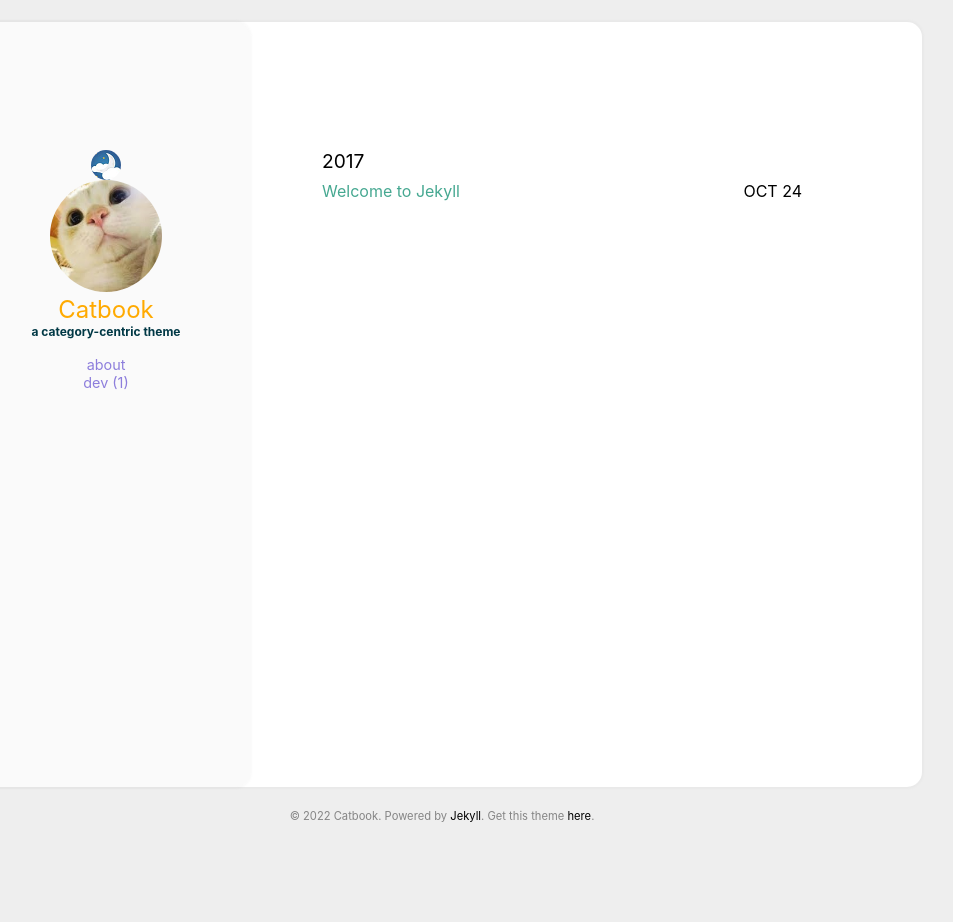
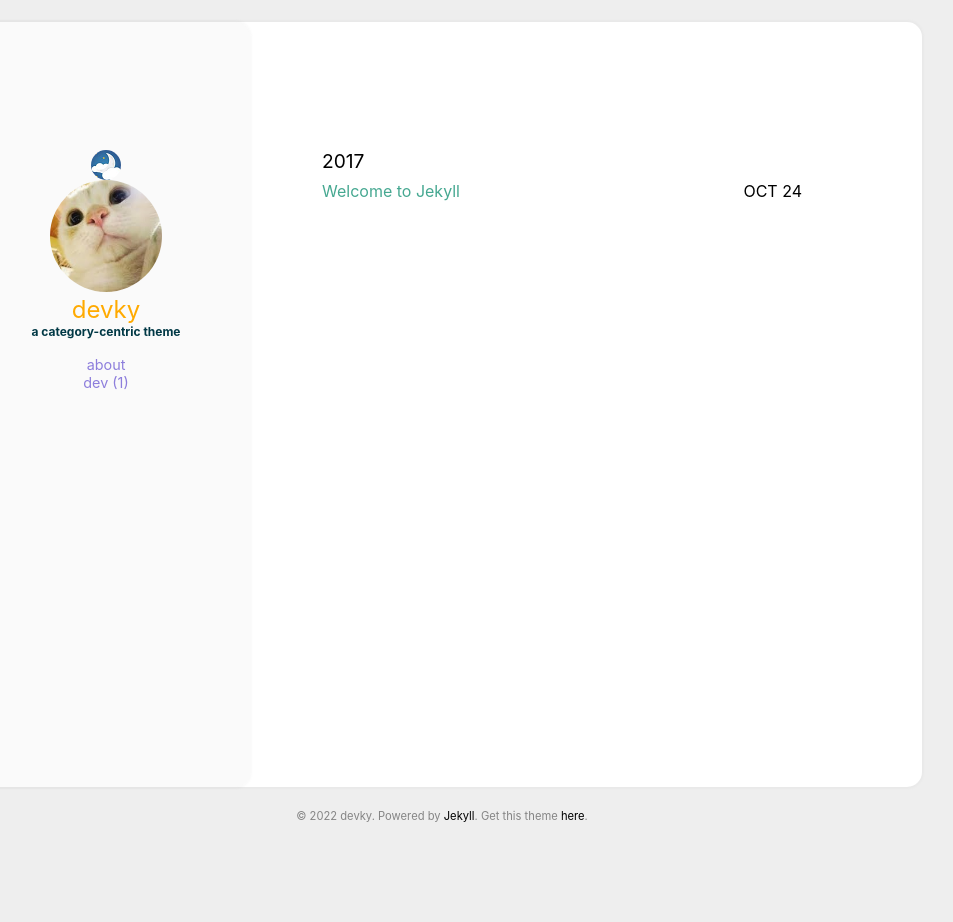
Before and after one commit to kyday/kyday.github.io, a Jekyll site: the page built from index.html, in a window 1280 px wide. Shown: the whole page, without its empty margins (198-1151 px from the left). Built offline with Jekyll 4.4.1, drawn with Linux system fonts in a browser that asks for light colours.

Commit message:
editing...

```diff
--- a/_config.yml
+++ b/_config.yml
@@ -1,4 +1,3 @@
-
 title: Catbook #Your awesome title
 email: #youremail@domain.com
 description: > # this means to ignore newlines until "baseurl"
@@ -17,12 +16,12 @@ favicon: /assets/img/favicon.ico
 google_analytics: #UA—XXXXXXXX-X
 disqus_shortname: #disqus shortname
 cusdis:
-    app_id: #your cusdis app_id
+  app_id: #your cusdis app_id
 
 user:
-  name: Catbook
+  name: devky
   pic: /assets/img/cat.jpg
-  picAlt: "catbook"
+  picAlt: "devky"
   job: a category-centric theme
   aboutme: true # comment this out if you don't need the 'about' page.
 
@@ -45,5 +44,5 @@ markdown: kramdown
 # Filtering Content
 show_drafts: null
 limit_posts: 0
-future:      false
+future: false
 unpublished: false
```
